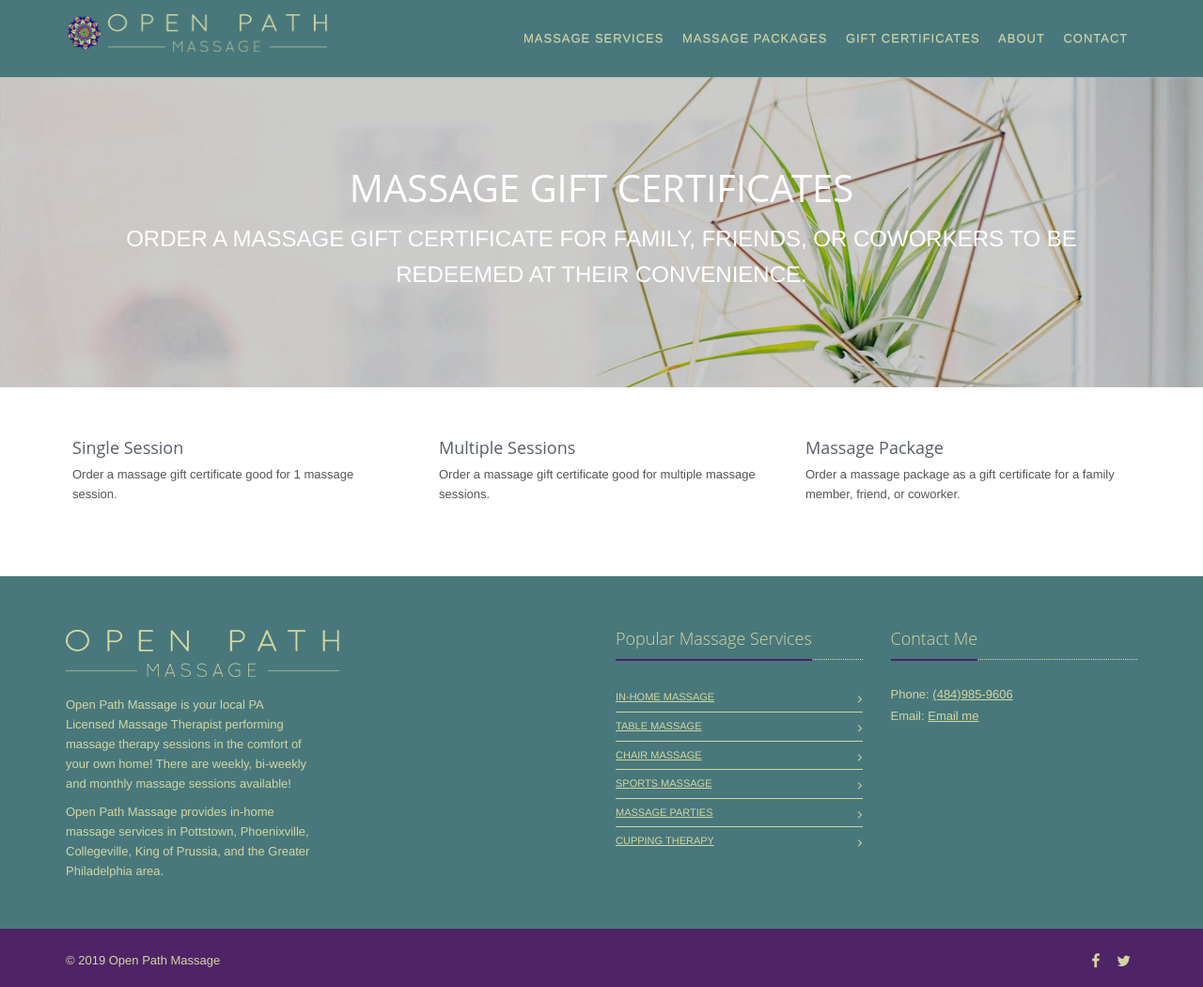
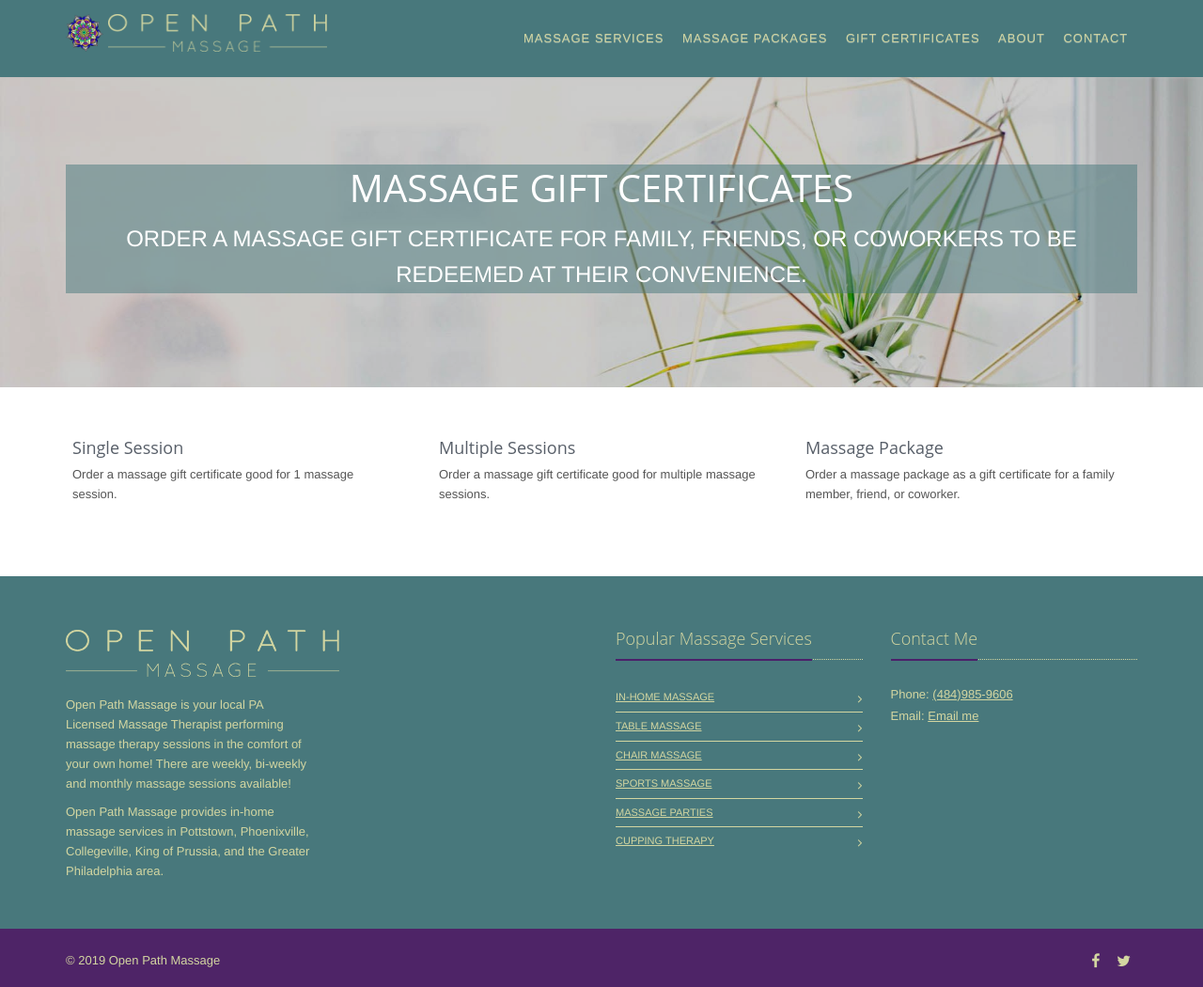
Before and after one commit to mrssk33lz/openpathmassage, a Jekyll site: the page built from massage-gift-certificates.md, in a window 1280 px wide and 1050 px high. Shown: the whole window at 94% size. Built offline with Jekyll 4.4.1, drawn with Linux system fonts in a browser that asks for light colours.

Commit message:
Updating css classes in markup.

```diff
--- a/massage-gift-certificates.md
+++ b/massage-gift-certificates.md
@@ -7,8 +7,10 @@ permalink: /gift-certificates
 <!--=== Breadcrumbs v3 ===-->
 <div class="breadcrumbs-v3 img-v1">
   <div class="container text-center">
-    <h1>Massage Gift Certificates</h1>
-    <p>Order a massage gift certificate for family, friends, or coworkers to be redeemed at their convenience.</p>
+    <div class="page-heading">
+      <h1>Massage Gift Certificates</h1>
+      <p>Order a massage gift certificate for family, friends, or coworkers to be redeemed at their convenience.</p>
+    </div>
   </div><!--/end container-->
 </div>
 <!--=== End Breadcrumbs v3 ===-->
```
